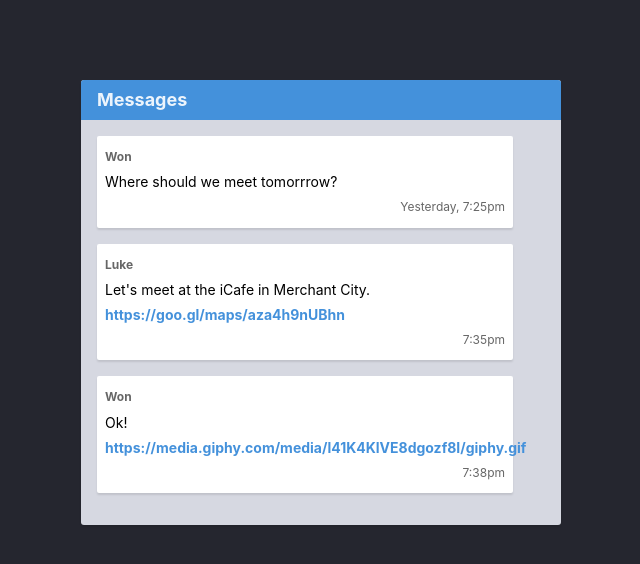
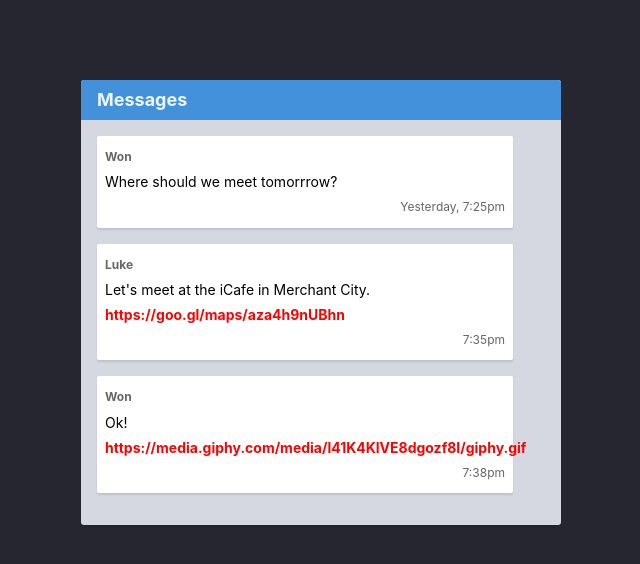
Before and after one commit to OmAiR1Kh/HTML-CSS-GIT, a website: page part-1/9-git-branch/index.html in a window 1280 px wide. Shown: the whole page, without its empty margins (319-959 px from the left). Drawn offline with Linux system fonts and the light colour scheme.

Commit message:
red_links

```diff
--- a/part-1/9-git-branch/styles.css
+++ b/part-1/9-git-branch/styles.css
@@ -1,6 +1,6 @@
 /* Add your own CSS code below */
 .link {
-  color: #4491db;
+  color: #ff0000;
   font-weight: 700;
   text-decoration: none;
 }
```
